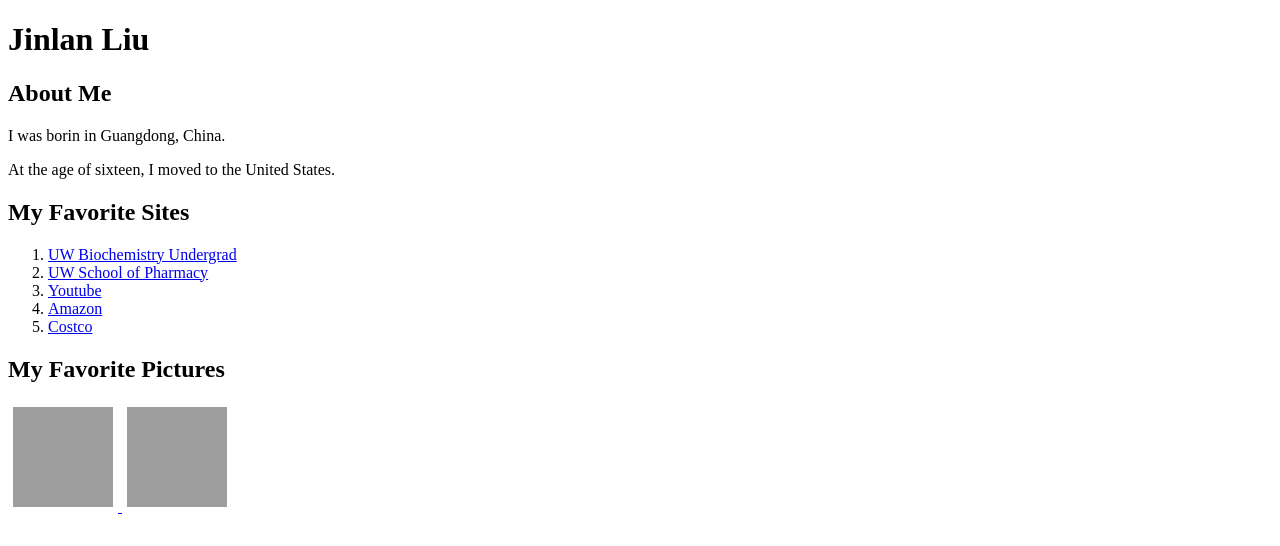
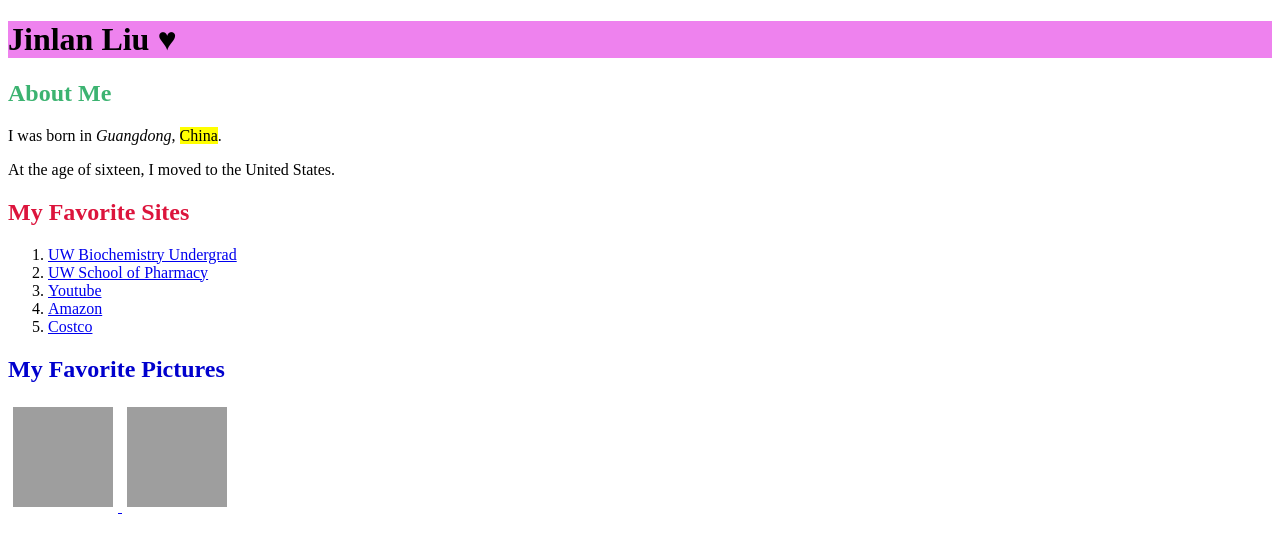
Before and after one commit to liuj46-1871451/liuj46-1871451.github.io, a plain HTML site: page tags.html in a window 1280 px wide. Drawn offline with Linux system fonts and the light colour scheme; grey boxes are pictures that could not be loaded.

Commit message:
Add files via upload

```diff
--- a/tags.html
+++ b/tags.html
@@ -4,11 +4,11 @@
         <title>Jinlan Liu's Website</title>
     </head>
     <body>
-        <h1>Jinlan Liu</h1>
-        <h2>About Me</h2>
-        <p>I was borin in Guangdong, China.</p>
+        <h1 style="background-color:Violet;">Jinlan Liu &#9829</h1>
+        <h2 style="color:mediumseagreen;">About Me</h2>
+        <p>I was born in <em>Guangdong</em>, <mark>China</mark>.</p>
         <p>At the age of sixteen, I moved to the United States.</p>
-        <h2>My Favorite Sites</h2>
+        <h2 style="color:crimson;">My Favorite Sites</h2>
         <ol>
             <li>
                 <a href="https://depts.washington.edu/biowww/pages/undergraduate.shtml">UW Biochemistry Undergrad</a>
@@ -26,7 +26,7 @@
                 <a href="https://www.costco.com/">Costco</a>
             </li>
         </ol>
-        <h2>My Favorite Pictures</h2>
+        <h2 style="color:mediumblue;">My Favorite Pictures</h2>
         <a href="https://www.potterybarn.com/products/faux-peony-bundle/">
             <img src="https://www.potterybarn.com/pbimgs/rk/images/dp/wcm/201936/1027/faux-peony-bundle-c.jpg" title="Peony Bouquets" style="width:100px;height:100px;margin:5px">
         </a>
```
